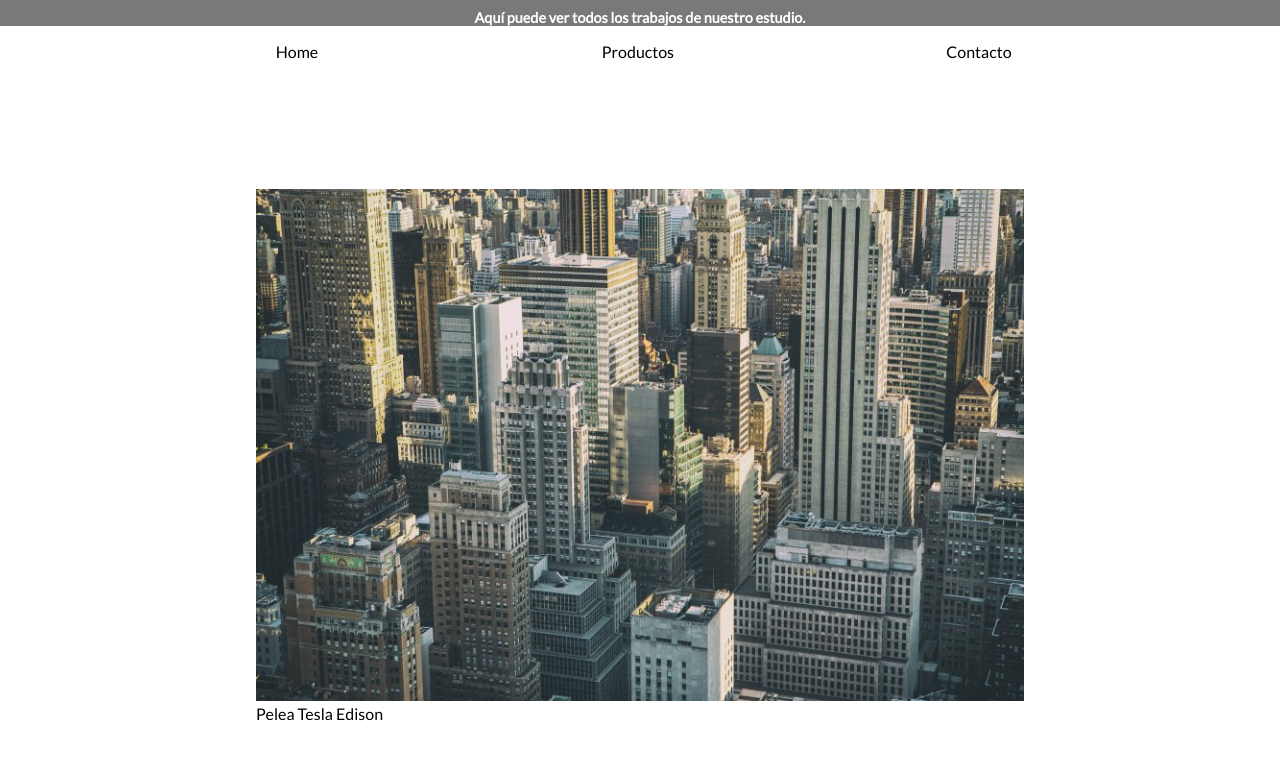
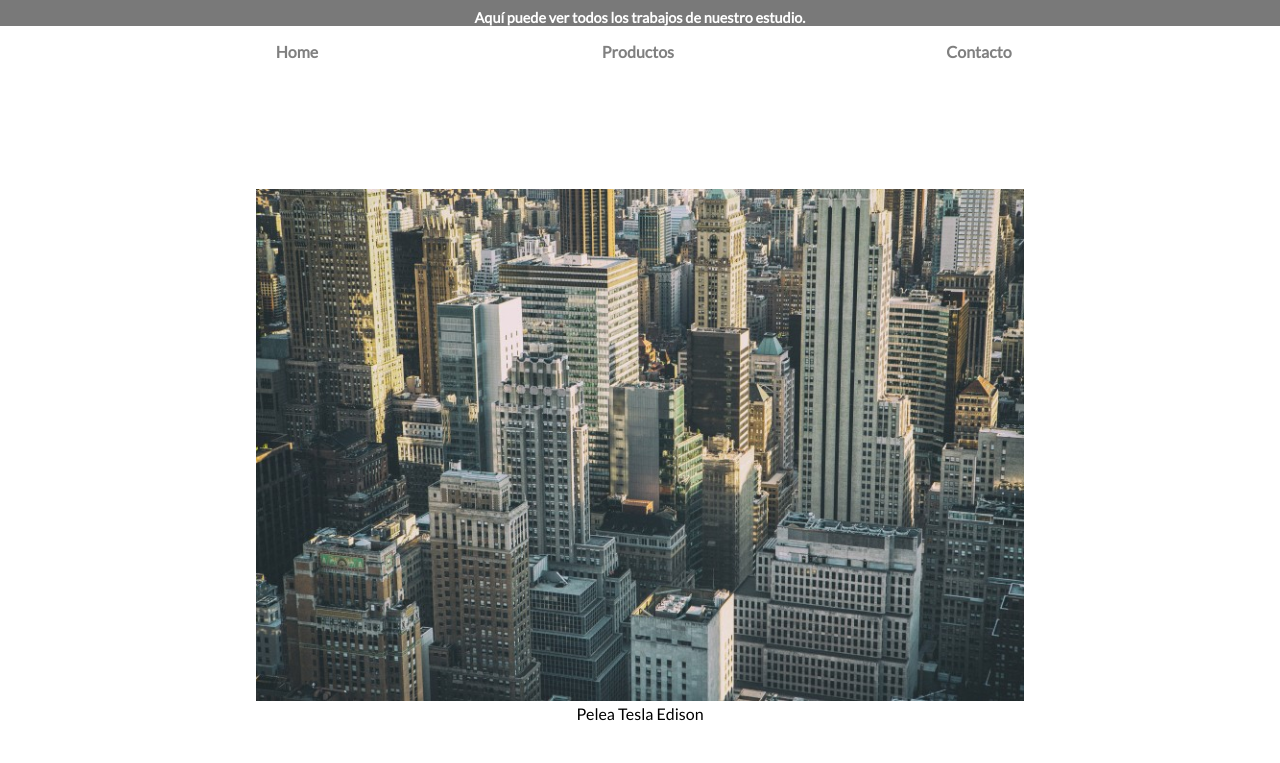
Before and after one commit to AlbertoPru/WebPage, a plain HTML site: page index.html in a window 1280 px wide. Shown: the part 37-800 px from the top of the page. Drawn offline with Linux system fonts and the light colour scheme.

Commit message:
Se realiza la comptabilidad del sitio con moviles.

```diff
--- a/style.css
+++ b/style.css
@@ -32,12 +32,14 @@
   }
 
   figcaption {
-    transition-duration: 0.5s;
+    transition-duration: 0.3s;
+    padding-bottom: 2px;
+    text-align: center;
   }
 
   figure:hover figcaption {
-    color: red;
-    margin: 2px solid red;
+    color: rgb(65, 65, 65);
+    border-bottom: 1px dashed rgb(65, 65, 65);
   }
 
   #menu {
@@ -52,6 +54,8 @@
   #menu ul li {
     list-style: none;
     display: inline-block;
+    font-weight: bolder;
+    color: gray;
     text-align: center;
     margin: 0px 4%;
     width: 25%;
```
